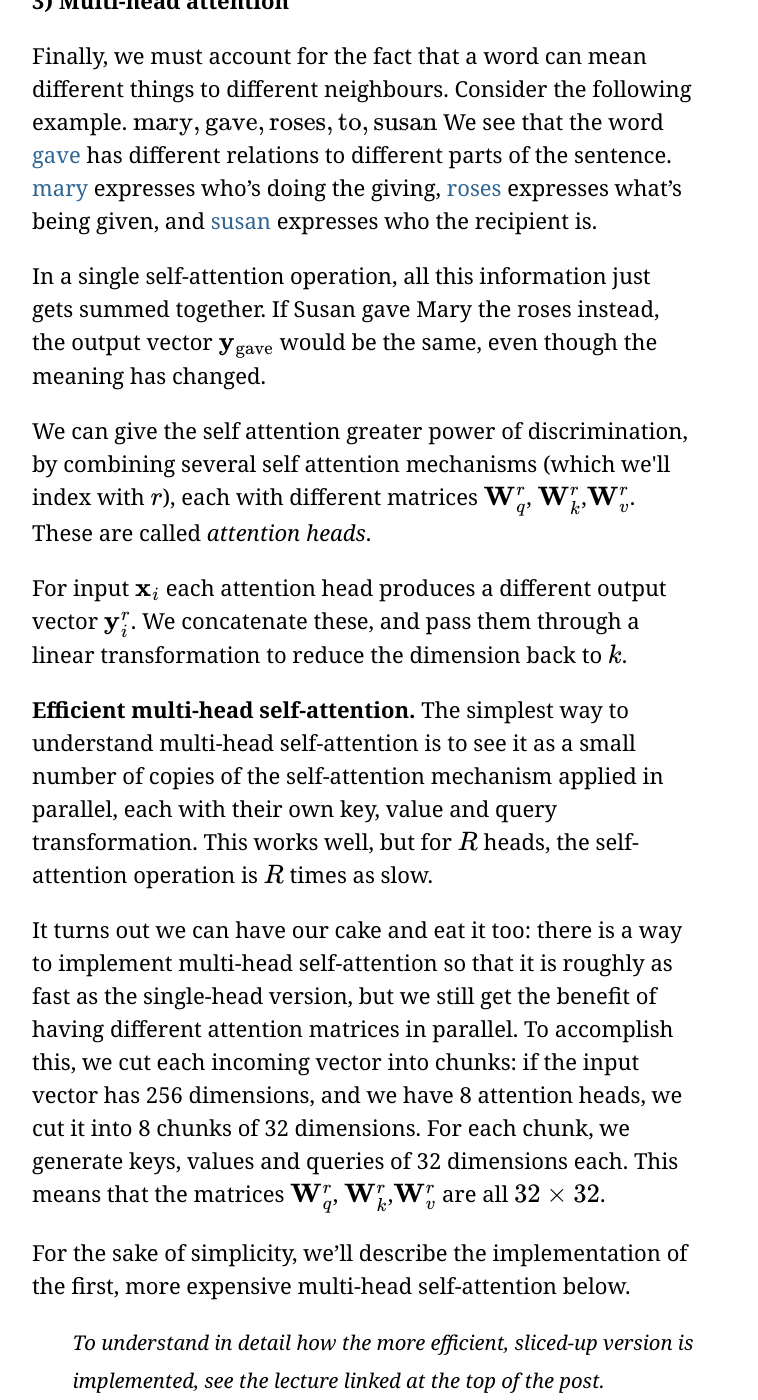
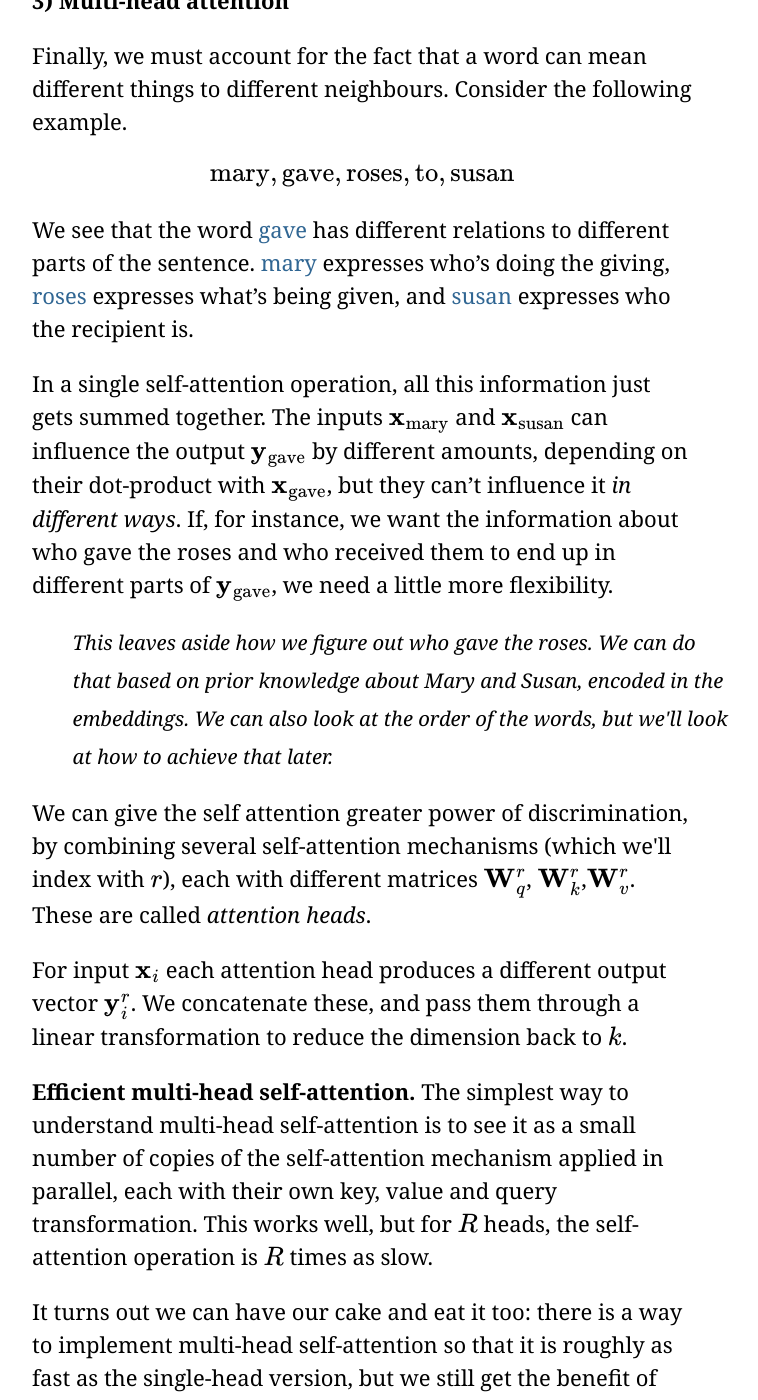
Before and after one commit to pbloem/peterbloem.nl, a Jekyll site: the page built from blog/transformers.md, in a window 1280 px wide and 1400 px high, scrolled down 10962 px. Shown: the whole window, without its empty margins (278-1036 px from the left). Built offline with Jekyll 4.4.1, drawn with Linux system fonts in a browser that asks for light colours; nearby versions of some CDN libraries; some web fonts are replaced; our own code applies the rules of GitHub Pages for plain Markdown files; formulas are drawn with MathJax 3; some of the changed text lies outside the part shown.

Commit message:
Slight clarification

```diff
--- a/blog/transformers.md
+++ b/blog/transformers.md
@@ -193,12 +193,16 @@ $$</p>
 #### 3) Multi-head attention
 
 Finally, we must account for the fact that a word can mean different things to different neighbours. Consider the following example.
+
 $$\bc{\text{mary}}, \bc{\text{gave}}, \bc{\text{roses}}, \bc{\text{to}}, \bc{\text{susan}}$$
+
 We see that the word <span class="bc">gave</span> has different relations to different parts of the sentence.  <span class="bc">mary</span> expresses who's doing the giving,  <span class="bc">roses</span> expresses what's being given, and <span class="bc">susan</span> expresses who the recipient is.
 
-In a single self-attention operation, all this information just gets summed together. If Susan gave Mary the roses instead, the output vector \\(\y_\bc{\text{gave}}\\) would be the same, even though the meaning has changed.
+In a single self-attention operation, all this information just gets summed together. The inputs $\x_\bc{\text{mary}}$ and $\x_\bc{\text{susan}}$ can influence the output $\y_\bc{\text{gave}}$ by different amounts, depending on their dot-product with $\x_\bc{\text{gave}}$, but they can't influence it _in different ways_. If, for instance, we want the information about who gave the roses and who received them to end up in different parts of $\y_\bc{\text{gave}}$, we need a little more flexibility.
 
-<p>We can give the self attention greater power of discrimination, by combining several self attention mechanisms (which we'll index with \(\bc{r}\)), each with different matrices \(\W_q^\bc{r}\), \(\W_k^\bc{r}\),\(\W_v^\bc{r}\). These are called <em>attention heads</em>.</p>
+<aside>This leaves aside how we figure out who gave the roses. We can do that based on prior knowledge about Mary and Susan, encoded in the embeddings. We can also look at the order of the words, but we'll look at how to achieve that later.</aside>
+
+<p>We can give the self attention greater power of discrimination, by combining several self-attention mechanisms (which we'll index with \(\bc{r}\)), each with different matrices \(\W_q^\bc{r}\), \(\W_k^\bc{r}\),\(\W_v^\bc{r}\). These are called <em>attention heads</em>.</p>
 
 <p>For input \(\x_\rc{i}\) each attention head produces a different output vector \(\y_\rc{i}^\bc{r}\). We concatenate these, and pass them through a linear transformation to reduce the dimension back to \(k\).
 </p>
@@ -652,6 +656,8 @@ So far, transformers are still primarily seen as a language model. I expect that
 <dl>
 <dt>19 October 2019</dt>
 <dd>Added a section on the difference between wide and narrow self-attention. Thanks to <a href="https://github.com/sidneyaraujomelo">Sidney Melo</a> for <a href="https://github.com/pbloem/former/issues/8">spotting the mistake</a> in the original implementation.</dd>
+<dt>9 December 2022</dt>
+<dd>Clarified the example in the section on multi-head attention.</dd>
 </dl>
 
 <!-- {% endraw %} -->
```
